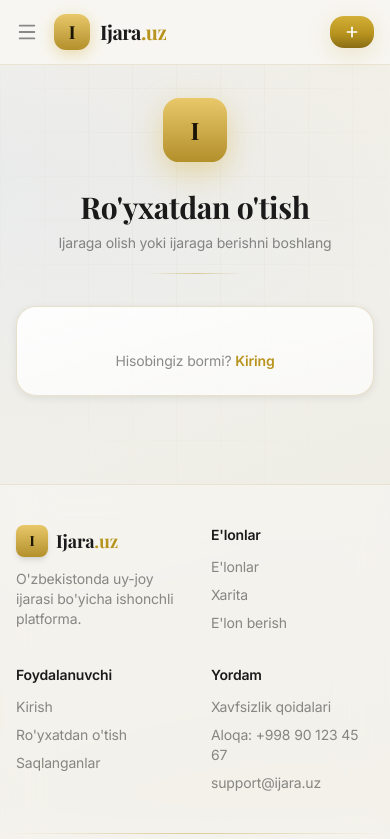
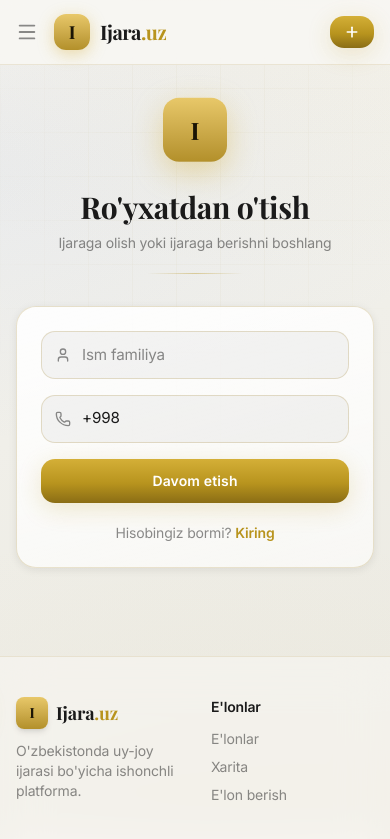
Before and after one commit to azizbekdjamolov/ijara-uz, a Next.js app in the folder frontend/: page /register in a window 390 px wide. Shown: the top 839 px of the page. Built offline with nearby package versions, Linux system fonts and the light colour scheme; no server answers; a web font is replaced by a local one.

Commit message:
fix: restore register page with phone+SMS+password (Telegram shows only when bot configured)

```diff
--- a/frontend/src/app/register/page.tsx
+++ b/frontend/src/app/register/page.tsx
@@ -1,12 +1,114 @@
 "use client";
 
+import { useState } from "react";
 import Link from "next/link";
+import { useRouter } from "next/navigation";
 import { useTranslation } from "react-i18next";
+import { Eye, EyeOff, KeyRound, Lock, Phone, ShieldCheck, User } from "lucide-react";
 
+import { api, ApiRequestError } from "@/lib/api";
+import { useAuth } from "@/lib/auth-context";
 import TelegramLoginButton from "@/components/TelegramLoginButton";
+
+const BOT_USERNAME = process.env.NEXT_PUBLIC_TELEGRAM_BOT_USERNAME ?? "";
 
 export default function RegisterPage() {
   const { t } = useTranslation();
+  const { register, registerComplete } = useAuth();
+  const router = useRouter();
+
+  const [step, setStep] = useState<"form" | "verify" | "password">("form");
+  const [fullName, setFullName] = useState("");
+  const [phone, setPhone] = useState("+998");
+  const [code, setCode] = useState("");
+  const [password, setPassword] = useState("");
+  const [showPassword, setShowPassword] = useState(false);
+  const [error, setError] = useState<string | null>(null);
+  const [notice, setNotice] = useState<string | null>(null);
+  const [submitting, setSubmitting] = useState(false);
+
+  const cleanPhone = (raw: string) => {
+    let v = raw.replace(/[^0-9+]/g, "");
+    v = v.replace(/(?!^)\+/g, "");
+    if (v.startsWith("+")) v = "+" + v.slice(1).replace(/\+/g, "");
+    return v.slice(0, 13);
+  };
+
+  const submitForm = async (e: React.FormEvent) => {
+    e.preventDefault();
+    setError(null);
+    if (!/^\+998\d{9}$/.test(phone)) {
+      setError(t("register.phoneError"));
+      return;
+    }
+    if (!fullName.trim()) {
+      setError(t("register.nameError"));
+      return;
+    }
+    setSubmitting(true);
+    try {
+      await register(phone, "", fullName.trim());
+      setStep("verify");
+      setNotice(null);
+    } catch (err) {
+      const msg = err instanceof Error ? err.message : "";
+      if (msg.toLowerCase().includes("already") || msg.toLowerCase().includes("allaqachon") || msg.toLowerCase().includes("mavjud")) {
+        setError(t("register.accountAlreadyExists"));
+      } else {
+        setError(msg || t("common.error"));
+      }
+    } finally {
+      setSubmitting(false);
+    }
+  };
+
+  const submitCode = async (e: React.FormEvent) => {
+    e.preventDefault();
+    setError(null);
+    setSubmitting(true);
+    try {
+      await api.post("/auth/verify/phone/", { phone, code });
+      setStep("password");
+    } catch (err) {
+      setError(err instanceof ApiRequestError ? err.message : t("common.error"));
+    } finally {
+      setSubmitting(false);
+    }
+  };
+
+  const submitPassword = async (e: React.FormEvent) => {
+    e.preventDefault();
+    setError(null);
+    if (password.length < 8) {
+      setError(t("register.passwordHint"));
+      return;
+    }
+    setSubmitting(true);
+    try {
+      await registerComplete(phone, password);
+      router.push("/profil");
+    } catch (err) {
+      setError(err instanceof ApiRequestError ? err.message : t("common.error"));
+      setSubmitting(false);
+    }
+  };
+
+  const resendCode = async () => {
+    setError(null);
+    try {
+      await api.post("/auth/resend-verification/", { channel: "phone", phone });
+      setNotice(t("register.resendSuccess"));
+    } catch (err) {
+      setError(err instanceof ApiRequestError ? err.message : t("common.error"));
+    }
+  };
+
+  const stepTitle =
+    step === "form" ? t("register.title") :
+    step === "verify" ? t("register.step2Title") : t("register.step3Title");
+
+  const inputWrap = "relative";
+  const iconClass = "absolute left-3.5 top-1/2 -translate-y-1/2 text-muted";
 
   return (
     <div className="max-w-md mx-auto px-4 py-10 md:py-16">
@@ -15,20 +117,144 @@ export default function RegisterPage() {
           <span className="inline-flex w-16 h-16 rounded-2xl bg-gradient-to-b from-[#e8c869] to-[#b3902a] text-[#1a1405] items-center justify-center display font-bold text-2xl shadow-[0_10px_30px_rgba(212,175,55,0.4)] mb-5 animate-float">
             I
           </span>
-          <h1 className="display text-3xl font-bold text-foreground">{t("register.title")}</h1>
-          <p className="text-sm text-muted mt-2">{t("register.step1Desc")}</p>
+          <h1 className="display text-3xl font-bold text-foreground">{stepTitle}</h1>
+          <p className="text-sm text-muted mt-2">
+            {step === "verify"
+              ? t("register.step2Desc", { phone })
+              : step === "password"
+                ? t("register.step3Desc")
+                : t("register.step1Desc")}
+          </p>
           <div className="gold-line w-24 mx-auto mt-5" />
         </div>
 
         <div className="card p-6 animate-fade-in-up" style={{ animationDelay: "0.05s" }}>
+          {step === "form" && BOT_USERNAME && (
+            <>
               <TelegramLoginButton />
+              <div className="flex items-center gap-3 my-5">
+                <span className="flex-1 h-px bg-[var(--border)]" />
+                <span className="text-xs text-muted font-medium">{t("login.orPhone")}</span>
+                <span className="flex-1 h-px bg-[var(--border)]" />
+              </div>
+            </>
+          )}
 
+          {error && (
+            <div className="mb-4 bg-[rgba(255,107,94,0.1)] border border-[rgba(255,107,94,0.35)] text-danger rounded-xl px-4 py-2.5 text-sm animate-scale-in">
+              {error}
+            </div>
+          )}
+          {notice && !error && (
+            <div className="mb-4 bg-[rgba(212,175,55,0.1)] border border-[rgba(212,175,55,0.35)] text-gold rounded-xl px-4 py-2.5 text-sm animate-scale-in">
+              {notice}
+            </div>
+          )}
+
+          {step === "form" && (
+            <form onSubmit={submitForm} className="space-y-4">
+              <div className={inputWrap}>
+                <User size={16} className={iconClass} />
+                <input
+                  value={fullName}
+                  onChange={(e) => setFullName(e.target.value)}
+                  placeholder={t("register.fullNamePlaceholder")}
+                  required
+                  className="input pl-10"
+                />
+              </div>
+              <div className={inputWrap}>
+                <Phone size={16} className={iconClass} />
+                <input
+                  value={phone}
+                  onChange={(e) => setPhone(cleanPhone(e.target.value))}
+                  placeholder="+998901234567"
+                  required
+                  inputMode="tel"
+                  autoComplete="tel"
+                  maxLength={13}
+                  className="input pl-10"
+                />
+              </div>
+              <button type="submit" disabled={submitting} className="btn btn-primary w-full py-3 text-sm">
+                {submitting ? (
+                  <span className="w-4 h-4 border-2 border-[#1a1405]/30 border-t-[#1a1405] rounded-full animate-spin" />
+                ) : (
+                  t("register.submitPhone")
+                )}
+              </button>
+            </form>
+          )}
+
+          {step === "verify" && (
+            <form onSubmit={submitCode} className="space-y-4">
+              <div className="text-center text-sm text-muted mb-1">
+                <ShieldCheck size={30} className="mx-auto text-gold mb-2" />
+                {t("register.codeDesc")}
+              </div>
+              <div className={inputWrap}>
+                <KeyRound size={16} className={iconClass} />
+                <input
+                  value={code}
+                  onChange={(e) => setCode(e.target.value.replace(/\D/g, ""))}
+                  placeholder={t("register.codePlaceholder")}
+                  required
+                  maxLength={6}
+                  inputMode="numeric"
+                  autoFocus
+                  className="input pl-10 text-center text-lg tracking-[0.4em]"
+                />
+              </div>
+              <button type="submit" disabled={submitting || code.length !== 6} className="btn btn-primary w-full py-3 text-sm">
+                {submitting ? t("register.submitCodeLoading") : t("register.submitCode")}
+              </button>
+              <button type="button" onClick={resendCode} className="w-full text-center text-sm text-gold font-medium hover:text-gold-light transition-colors">
+                {t("register.resend")}
+              </button>
+              <button type="button" onClick={() => setStep("form")} className="w-full text-center text-sm text-muted hover:text-foreground transition-colors">
+                {t("register.changePhone")}
+              </button>
+            </form>
+          )}
+
+          {step === "password" && (
+            <form onSubmit={submitPassword} className="space-y-4">
+              <div className="relative">
+                <Lock size={16} className={iconClass} />
+                <input
+                  type={showPassword ? "text" : "password"}
+                  value={password}
+                  onChange={(e) => setPassword(e.target.value)}
+                  placeholder={t("register.passwordPlaceholder")}
+                  required
+                  minLength={8}
+                  autoComplete="new-password"
+                  className="input pl-10 pr-10"
+                />
+                <button
+                  type="button"
+                  onClick={() => setShowPassword((v) => !v)}
+                  className="absolute right-3 top-1/2 -translate-y-1/2 text-muted hover:text-foreground transition-colors"
+                  aria-label="Parolni ko'rsatish"
+                >
+                  {showPassword ? <EyeOff size={16} /> : <Eye size={16} />}
+                </button>
+              </div>
+              <p className="text-xs text-muted">{t("register.passwordHint")}</p>
+              <button type="submit" disabled={submitting} className="btn btn-primary w-full py-3 text-sm">
+                {submitting ? t("register.submitPasswordLoading") : t("register.submitPassword")}
+              </button>
+            </form>
+          )}
+
+          {step === "form" && (
             <div className="mt-5 text-center text-sm text-muted">
               {t("register.hasAccount")}{" "}
               <Link href="/login" className="text-gold font-semibold hover:text-gold-light transition-colors">
                 {t("register.loginLink")}
               </Link>
             </div>
+          )}
         </div>
       </div>
     </div>
```
Lines whose indentation alone changed are shown as unchanged.
